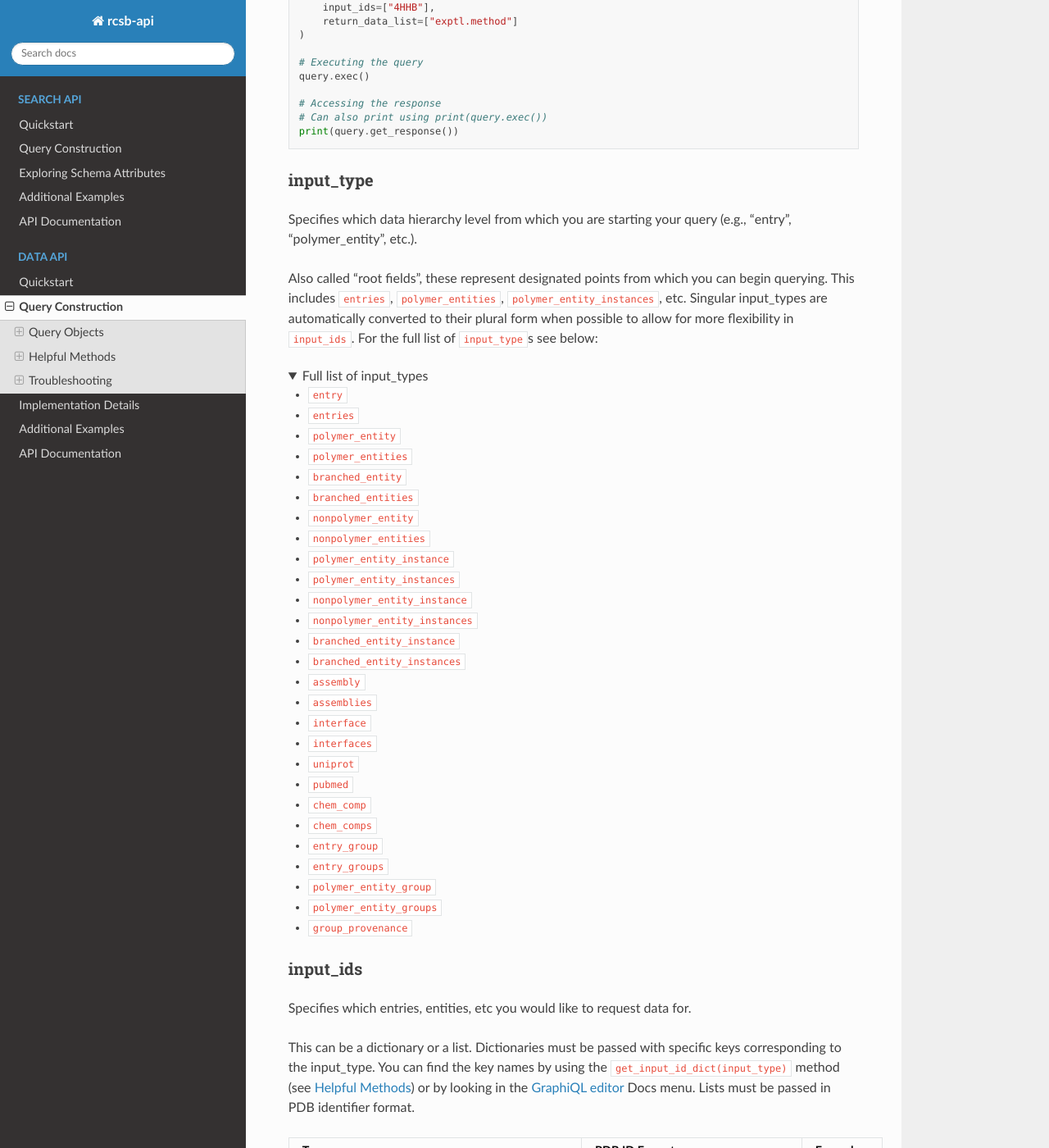
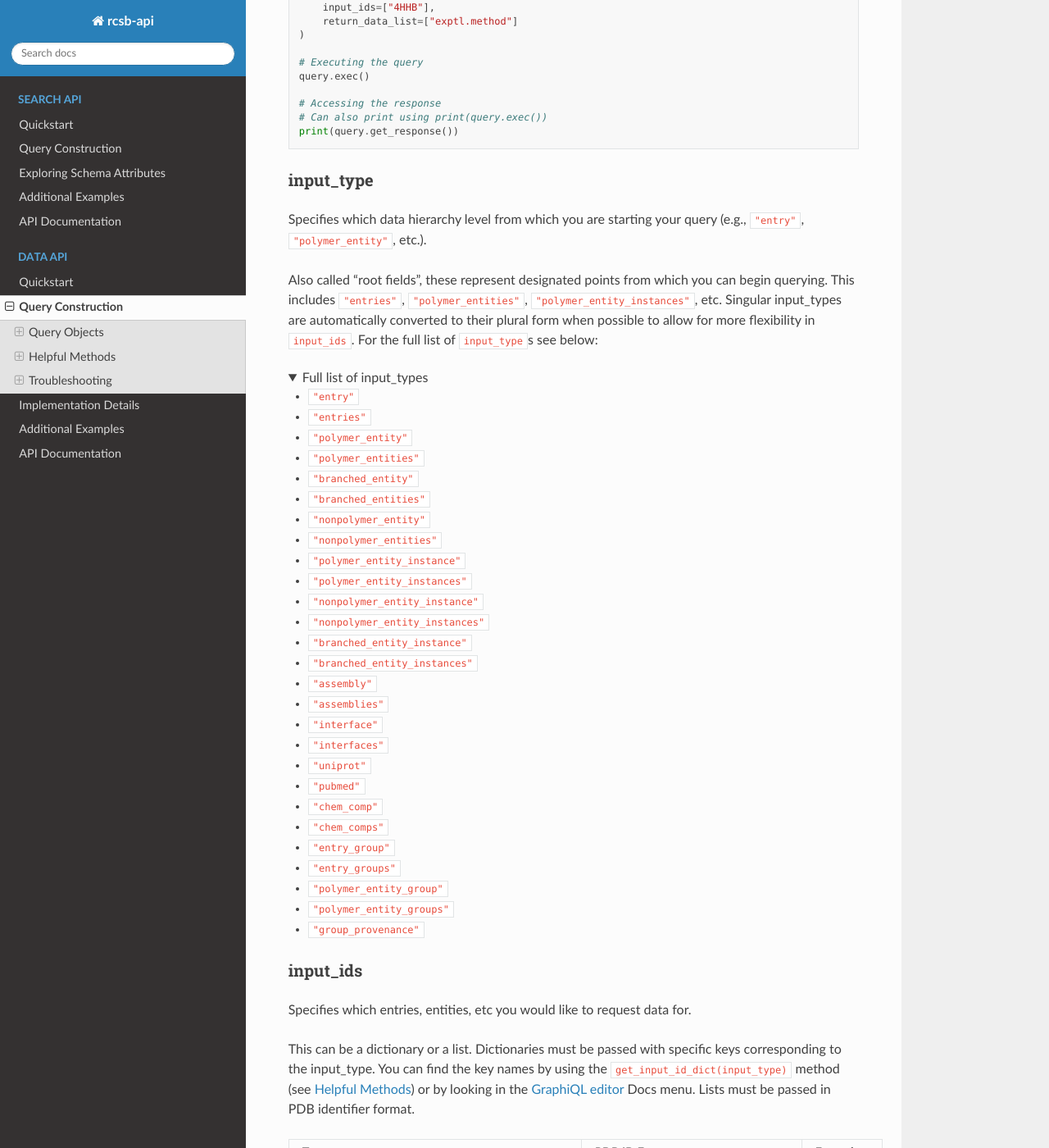
Before and after one commit to rcsb/py-rcsb-api, a Sphinx documentation site: the page built from docs/data_api/query_construction.md, in a window 1280 px wide and 1400 px high, scrolled down 385 px. Shown: the whole window at 82% size. Built offline with Sphinx 7.4.7 and the Read the Docs theme 3.1.0, drawn with Linux system fonts in a browser that asks for light colours.

Commit message:
notebook and readthedocs edits

````diff
--- a/docs/data_api/query_construction.md
+++ b/docs/data_api/query_construction.md
@@ -21,40 +21,40 @@ print(query.get_response())
 ```
 
 ### input_type
-Specifies which data hierarchy level from which you are starting your query (e.g., "entry", "polymer_entity", etc.).
+Specifies which data hierarchy level from which you are starting your query (e.g., `"entry"`, `"polymer_entity"`, etc.).
 
-Also called "root fields", these represent designated points from which you can begin querying. This includes `entries`, `polymer_entities`, `polymer_entity_instances`, etc. Singular input_types are automatically converted to their plural form when possible to allow for more flexibility in `input_ids`. For the full list of `input_type`s see below:
+Also called "root fields", these represent designated points from which you can begin querying. This includes `"entries"`, `"polymer_entities"`, `"polymer_entity_instances"`, etc. Singular input_types are automatically converted to their plural form when possible to allow for more flexibility in `input_ids`. For the full list of `input_type`s see below:
 
 <details open>
   <summary>Full list of input_types</summary>
 
-- `entry`
-- `entries`
-- `polymer_entity`
-- `polymer_entities`
-- `branched_entity`
-- `branched_entities`
-- `nonpolymer_entity`
-- `nonpolymer_entities`
-- `polymer_entity_instance`
-- `polymer_entity_instances`
-- `nonpolymer_entity_instance`
-- `nonpolymer_entity_instances`
-- `branched_entity_instance`
-- `branched_entity_instances`
-- `assembly`
-- `assemblies`
-- `interface`
-- `interfaces`
-- `uniprot`
-- `pubmed`
-- `chem_comp`
-- `chem_comps`
-- `entry_group`
-- `entry_groups`
-- `polymer_entity_group`
-- `polymer_entity_groups`
-- `group_provenance`
+- `"entry"`
+- `"entries"`
+- `"polymer_entity"`
+- `"polymer_entities"`
+- `"branched_entity"`
+- `"branched_entities"`
+- `"nonpolymer_entity"`
+- `"nonpolymer_entities"`
+- `"polymer_entity_instance"`
+- `"polymer_entity_instances"`
+- `"nonpolymer_entity_instance"`
+- `"nonpolymer_entity_instances"`
+- `"branched_entity_instance"`
+- `"branched_entity_instances"`
+- `"assembly"`
+- `"assemblies"`
+- `"interface"`
+- `"interfaces"`
+- `"uniprot"`
+- `"pubmed"`
+- `"chem_comp"`
+- `"chem_comps"`
+- `"entry_group"`
+- `"entry_groups"`
+- `"polymer_entity_group"`
+- `"polymer_entity_groups"`
+- `"group_provenance"`
 
 </details>
 
````
Also changed, not shown: CHANGELOG.md (+1 -0 lines), docs/data_api/additional_examples.md (+1 -3 lines), docs/data_api/implementation_details.md (+1 -1 lines), docs/data_api/quickstart.md (+1 -1 lines), docs/search_api/additional_examples.md (+1 -1 lines), docs/search_api/query_construction.md (+15 -15 lines), 6 other files.
